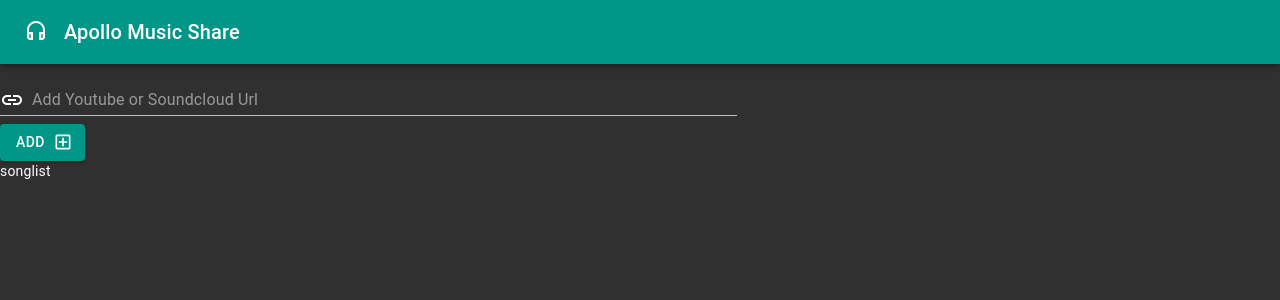
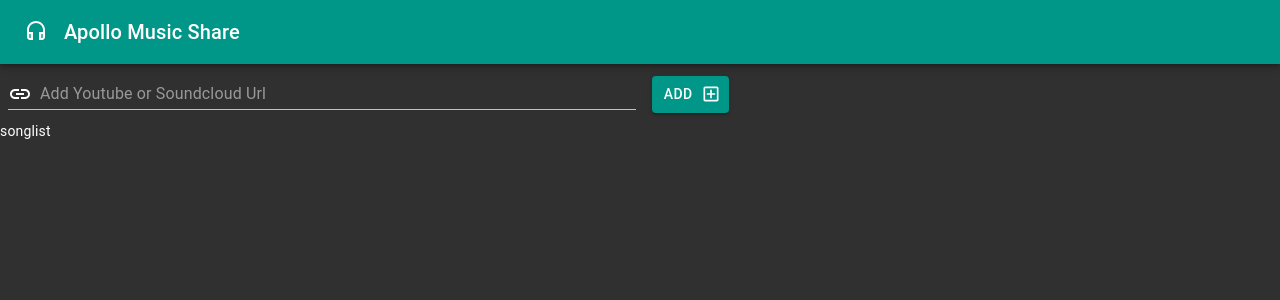
Before and after one commit to J-David-Baxter/react-music-share, a React (Create React App) app: page / in a window 1280 px wide. Shown: the top 300 px of the page. Built offline with nearby package versions, Linux system fonts and the light colour scheme.

Commit message:
Style AddSong component

```diff
--- a/src/components/AddSong.js
+++ b/src/components/AddSong.js
@@ -1,8 +1,28 @@
-import { Button, Dialog, DialogActions, DialogContent, DialogTitle, InputAdornment, TextField } from "@material-ui/core";
+import { Button, Dialog, DialogActions, DialogContent, DialogTitle, InputAdornment, makeStyles, TextField } from "@material-ui/core";
 import { AddBoxOutlined, Link } from "@material-ui/icons";
 import React, { useState } from "react";
 
+const useStyles = makeStyles(theme => ({
+  container: {
+    display: 'flex',
+    alignItems: 'center'
+  },
+  urlInput: {
+    margin: theme.spacing(1)
+  },
+  addSongButton: {
+    margin: theme.spacing(1)
+  },
+  dialog: {
+    textAlign: 'center'
+  },
+  thumbnail: {
+    width: '90%'
+  }
+}))
+
 function AddSong() {
+  const classes = useStyles();
   const [dialog, setDialog] = useState(false);
 
   function handleCloseDialog() {
@@ -10,14 +30,19 @@ function AddSong() {
   }
 
   return (
-    <div>
+    <div className={classes.container}>
       <Dialog
+        className={classes.dialog}
         open={dialog}
         onClose={handleCloseDialog}
         >
         <DialogTitle>Edit Song</DialogTitle>
         <DialogContent>
-          <img />
+          <img
+            src="https://i1.sndcdn.com/artworks-000670470790-ej1gvb-t500x500.jpg"
+            alt="Song thumbnail"
+            className={classes.thumbnail}
+          />
           <TextField
             margin="dense"
             name="title"
@@ -43,19 +68,21 @@ function AddSong() {
         </DialogActions>
       </Dialog>
       <TextField
+        className={classes.urlInput}
         placeholder="Add Youtube or Soundcloud Url"
         fullWidth
         margin="normal"
         type="url"
         InputProps={{
           startAdornment: (
-            <InputAdornment>
+            <InputAdornment position="start">
               <Link />
             </InputAdornment>
           )
         }}
       />
       <Button
+        className={classes.addSongButton}
         variant="contained"
         color="primary"
         endIcon={<AddBoxOutlined />}
```
